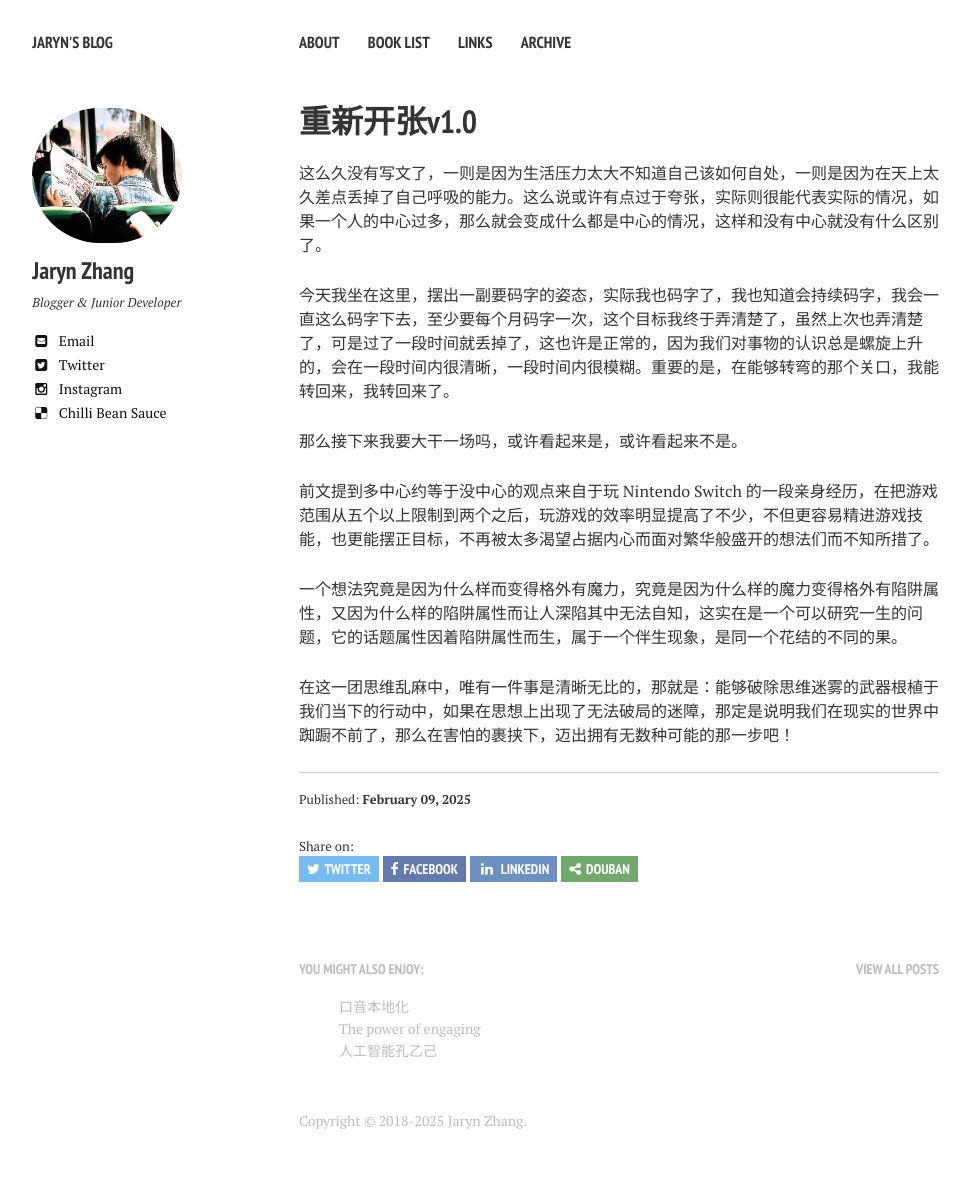
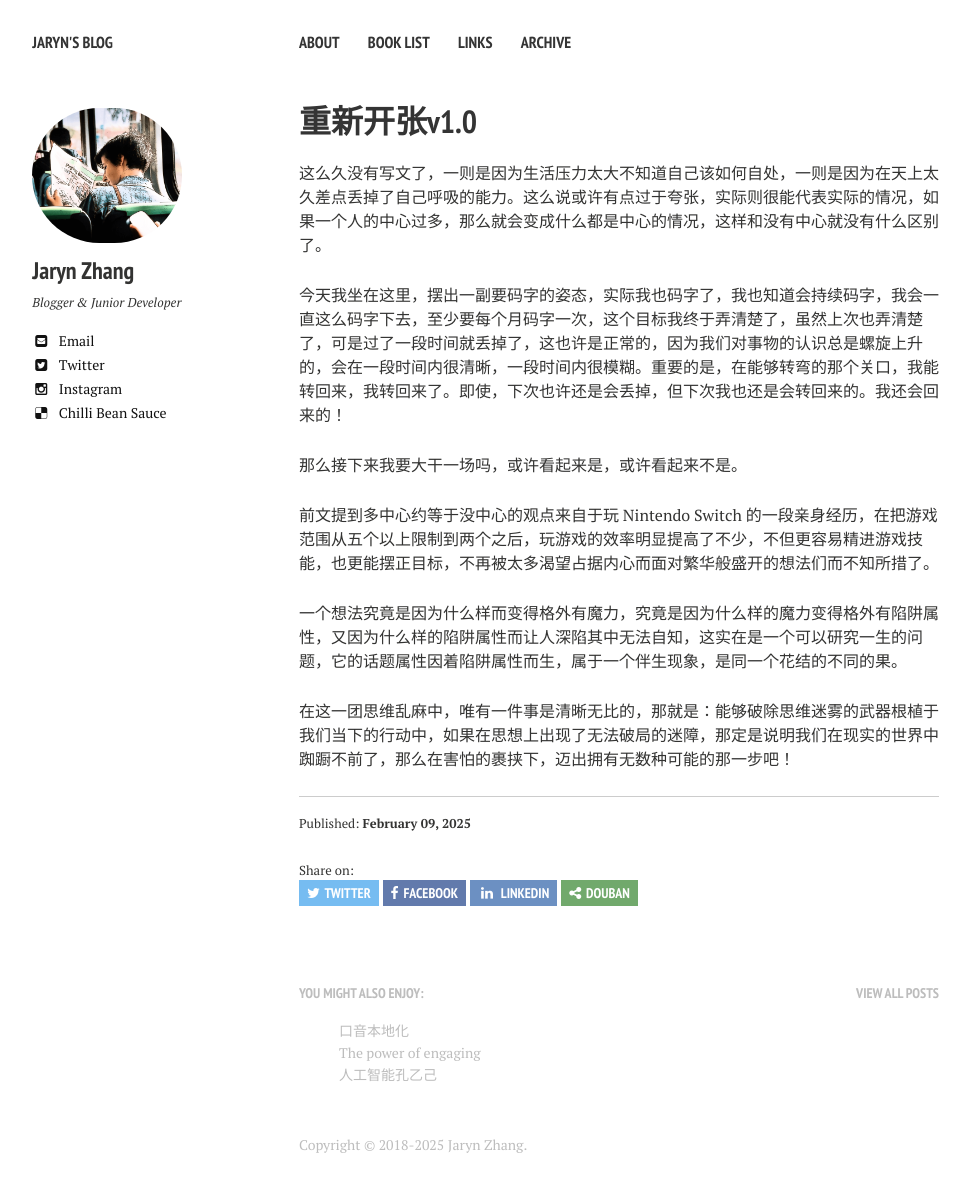
Before and after one commit to jarynzhang/jarynzhang.github.io, a Jekyll site: the page built from _posts/2025-02-09-重新开张v1.0.md, in a window 1280 px wide. Shown: the whole page, without its empty margins (21-991 px from the left). Built offline with Jekyll 4.4.1, drawn with Linux system fonts in a browser that asks for light colours; nearby versions of some CDN libraries; our own code applies the rules of GitHub Pages for plain Markdown files; before the commit the page ends 1179 px from its top, so only the background shows below that.

Commit message:
20250209v1.1

```diff
--- a/_posts/2025-02-09-重新开张v1.0.md
+++ b/_posts/2025-02-09-重新开张v1.0.md
@@ -2,7 +2,7 @@
 
 
 
-今天我坐在这里，摆出一副要码字的姿态，实际我也码字了，我也知道会持续码字，我会一直这么码字下去，至少要每个月码字一次，这个目标我终于弄清楚了，虽然上次也弄清楚了，可是过了一段时间就丢掉了，这也许是正常的，因为我们对事物的认识总是螺旋上升的，会在一段时间内很清晰，一段时间内很模糊。重要的是，在能够转弯的那个关口，我能转回来，我转回来了。
+今天我坐在这里，摆出一副要码字的姿态，实际我也码字了，我也知道会持续码字，我会一直这么码字下去，至少要每个月码字一次，这个目标我终于弄清楚了，虽然上次也弄清楚了，可是过了一段时间就丢掉了，这也许是正常的，因为我们对事物的认识总是螺旋上升的，会在一段时间内很清晰，一段时间内很模糊。重要的是，在能够转弯的那个关口，我能转回来，我转回来了。即使，下次也许还是会丢掉，但下次我也还是会转回来的。我还会回来的！
 
 
 
```
Also changed, not shown: 1 other file.
